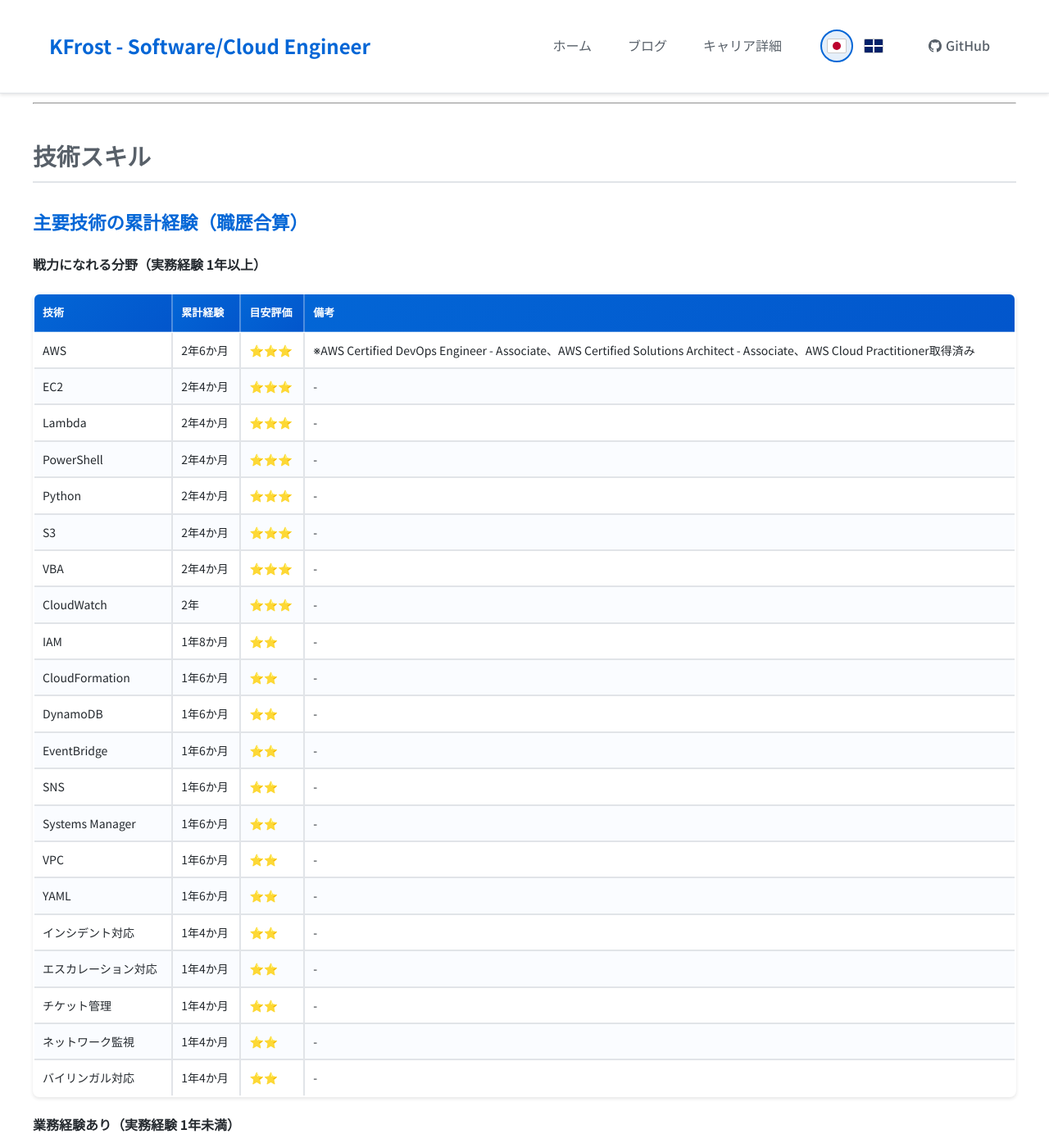
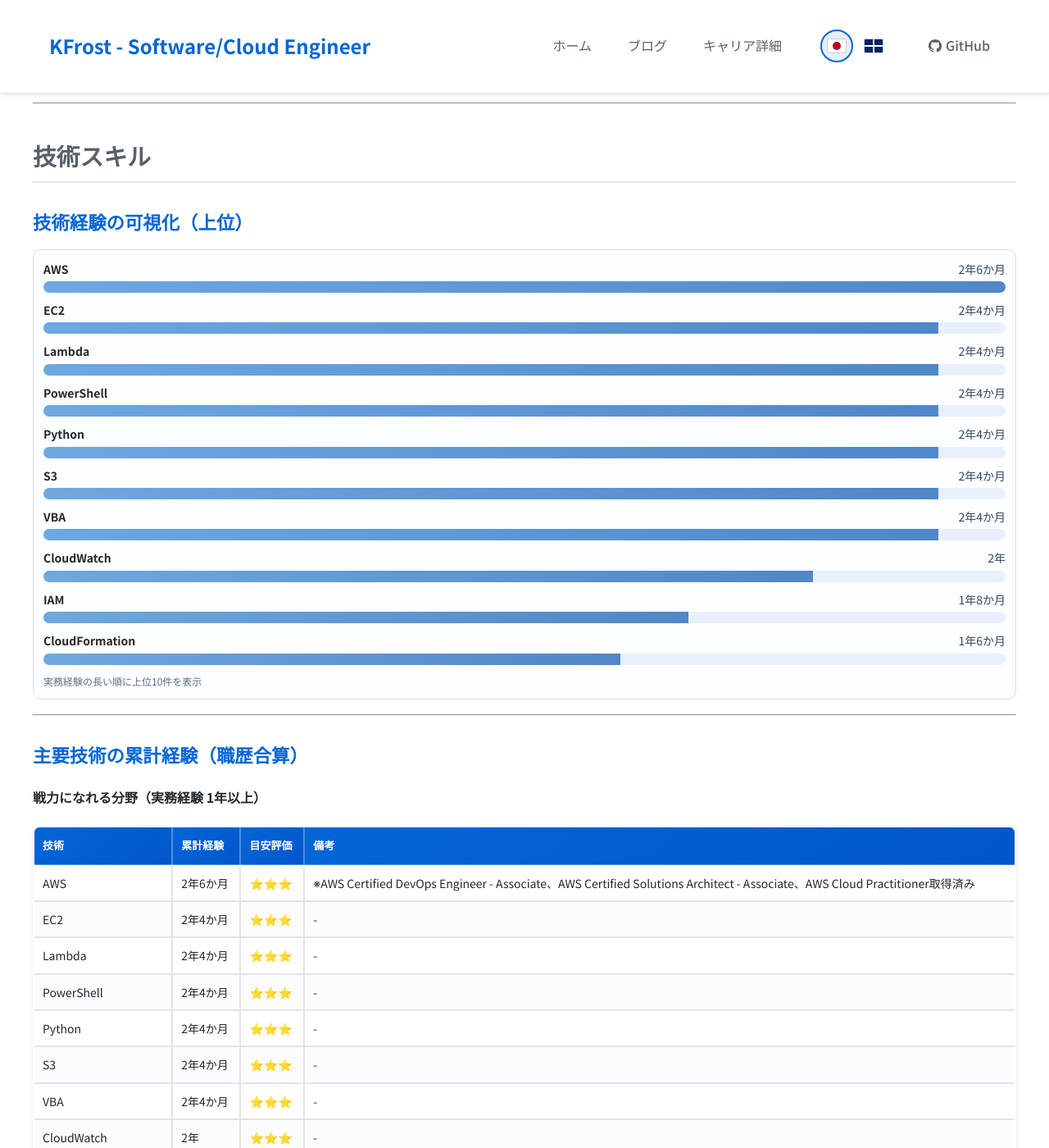
Before and after one commit to Kentafrost/Kentafrost, a Jekyll site: the page built from doc/Career_Skills_JP.md, in a window 1280 px wide and 1400 px high, scrolled down 391 px. Shown: the whole window at 82% size. Built offline with Jekyll 4.4.1, drawn with Linux system fonts in a browser that asks for light colours.

Commit message:
feat: add technology experience visualization for English and Japanese

```diff
--- /dev/null
+++ b/_includes/career/technology-bars-jp.html
@@ -0,0 +1,93 @@
+<div class="career-chart" role="img" aria-label="実務経験の長い順に上位10件を表示">
+  <div class="career-chart-row">
+    <div class="career-chart-meta">
+      <span class="career-chart-name">AWS</span>
+      <span class="career-chart-value">2年6か月</span>
+    </div>
+    <div class="career-chart-track">
+      <div class="career-chart-fill" style="width:100%"></div>
+    </div>
+  </div>
+  <div class="career-chart-row">
+    <div class="career-chart-meta">
+      <span class="career-chart-name">EC2</span>
+      <span class="career-chart-value">2年4か月</span>
+    </div>
+    <div class="career-chart-track">
+      <div class="career-chart-fill" style="width:93%"></div>
+    </div>
+  </div>
+  <div class="career-chart-row">
+    <div class="career-chart-meta">
+      <span class="career-chart-name">Lambda</span>
+      <span class="career-chart-value">2年4か月</span>
+    </div>
+    <div class="career-chart-track">
+      <div class="career-chart-fill" style="width:93%"></div>
+    </div>
+  </div>
+  <div class="career-chart-row">
+    <div class="career-chart-meta">
+      <span class="career-chart-name">PowerShell</span>
+      <span class="career-chart-value">2年4か月</span>
+    </div>
+    <div class="career-chart-track">
+      <div class="career-chart-fill" style="width:93%"></div>
+    </div>
+  </div>
+  <div class="career-chart-row">
+    <div class="career-chart-meta">
+      <span class="career-chart-name">Python</span>
+      <span class="career-chart-value">2年4か月</span>
+    </div>
+    <div class="career-chart-track">
+      <div class="career-chart-fill" style="width:93%"></div>
+    </div>
+  </div>
+  <div class="career-chart-row">
+    <div class="career-chart-meta">
+      <span class="career-chart-name">S3</span>
+      <span class="career-chart-value">2年4か月</span>
+    </div>
+    <div class="career-chart-track">
+      <div class="career-chart-fill" style="width:93%"></div>
+    </div>
+  </div>
+  <div class="career-chart-row">
+    <div class="career-chart-meta">
+      <span class="career-chart-name">VBA</span>
+      <span class="career-chart-value">2年4か月</span>
+    </div>
+    <div class="career-chart-track">
+      <div class="career-chart-fill" style="width:93%"></div>
+    </div>
+  </div>
+  <div class="career-chart-row">
+    <div class="career-chart-meta">
+      <span class="career-chart-name">CloudWatch</span>
+      <span class="career-chart-value">2年</span>
+    </div>
+    <div class="career-chart-track">
+      <div class="career-chart-fill" style="width:80%"></div>
+    </div>
+  </div>
+  <div class="career-chart-row">
+    <div class="career-chart-meta">
+      <span class="career-chart-name">IAM</span>
+      <span class="career-chart-value">1年8か月</span>
+    </div>
+    <div class="career-chart-track">
+      <div class="career-chart-fill" style="width:67%"></div>
+    </div>
+  </div>
+  <div class="career-chart-row">
+    <div class="career-chart-meta">
+      <span class="career-chart-name">CloudFormation</span>
+      <span class="career-chart-value">1年6か月</span>
+    </div>
+    <div class="career-chart-track">
+      <div class="career-chart-fill" style="width:60%"></div>
+    </div>
+  </div>
+  <p class="career-chart-caption">実務経験の長い順に上位10件を表示</p>
+</div>
--- a/blog/generation-stats.json
+++ b/blog/generation-stats.json
@@ -1,5 +1,5 @@
 {
-  "timestamp": "2026-03-11T12:53:11.293Z",
+  "timestamp": "2026-03-11T12:53:40.516Z",
   "created": [],
   "updated": [],
   "unchanged": [
--- a/doc/Career_Skills_JP.md
+++ b/doc/Career_Skills_JP.md
@@ -50,11 +50,64 @@
   border-left: 4px solid #8aa5c3;
   background: #f8fbff;
 }
+
+.career-chart {
+  margin: 12px 0 18px;
+  padding: 12px;
+  border: 1px solid #d5dde8;
+  border-radius: 10px;
+  background: #fcfeff;
+}
+
+.career-chart-row {
+  margin-bottom: 10px;
+}
+
+.career-chart-meta {
+  display: flex;
+  justify-content: space-between;
+  gap: 12px;
+  margin-bottom: 4px;
+  font-size: 14px;
+}
+
+.career-chart-name {
+  font-weight: 600;
+}
+
+.career-chart-value {
+  color: #34495e;
+}
+
+.career-chart-track {
+  width: 100%;
+  height: 14px;
+  background: #e8f1fb;
+  border-radius: 999px;
+  overflow: hidden;
+}
+
+.career-chart-fill {
+  height: 100%;
+  background: linear-gradient(90deg, #6ea8df, #4f87c7);
+}
+
+.career-chart-caption {
+  margin: 8px 0 0;
+  font-size: 12px;
+  color: #5d6d7e;
+}
 </style>
 
 ---
 
 ## 技術スキル
+
+### 技術経験の可視化（上位）
+
+{% include career/technology-bars-jp.html %}
+
+---
 
 {% include career/technology-totals-jp.md %}
 
```
Also changed, not shown: _includes/career/technology-bars-en.html (added, +93 -0 lines), doc/Career_Skills_EN.md (+53 -0 lines), scripts/generate-career-sections.ts (+38 -0 lines).
